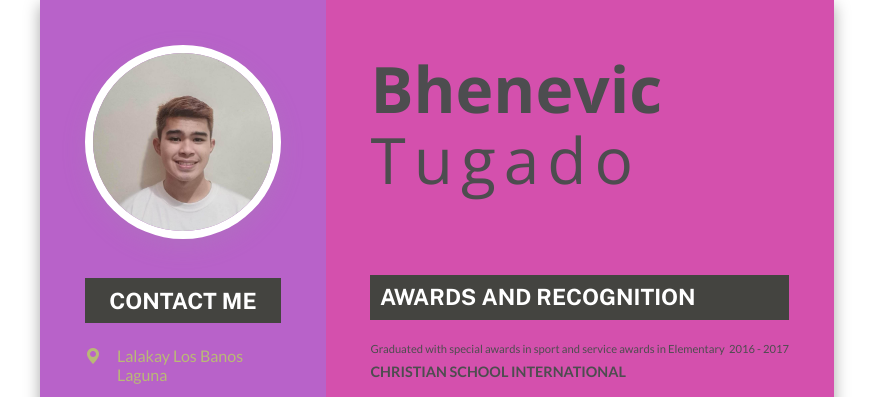
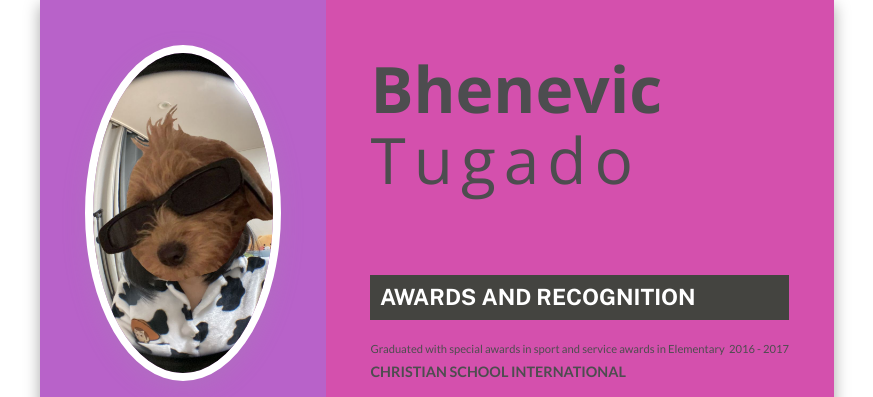
Before and after one commit to Bhenevic/Me, a plain HTML site: page index.html in a window 1280 px wide. Shown: the top 397 px of the page, without its empty margins (203-1076 px from the left). Drawn offline with nearby package versions, Linux system fonts and the light colour scheme.

Commit message:
super duper final

```diff
--- a/index.html
+++ b/index.html
@@ -7,7 +7,7 @@
     <meta name="viewport" content="width=device-width, initial-scale=1.0">
     <link rel="stylesheet" href="style.css">
     <link rel="stylesheet" href="https://cdn.jsdelivr.net/npm/bootstrap-icons@1.8.3/font/bootstrap-icons.css">
-    <link rel="icon" type="image/x-icon" href="download.jpg">
+    <link rel="icon" type="image/x-icon" href="Pogi.jpg">
     <title>John Bhenevic Tugado - Resume</title>
 </head>
 
@@ -15,7 +15,7 @@
     <section class="main-section">
         <div class="left-part">
             <div class="photo-container">
-                <img src="Pogi.jpg" alt="">
+                <img src="download.jpg" alt="">
             </div>
             <div class="contact-container">
                 <h2 class="title">Contact Me</h2>
```
